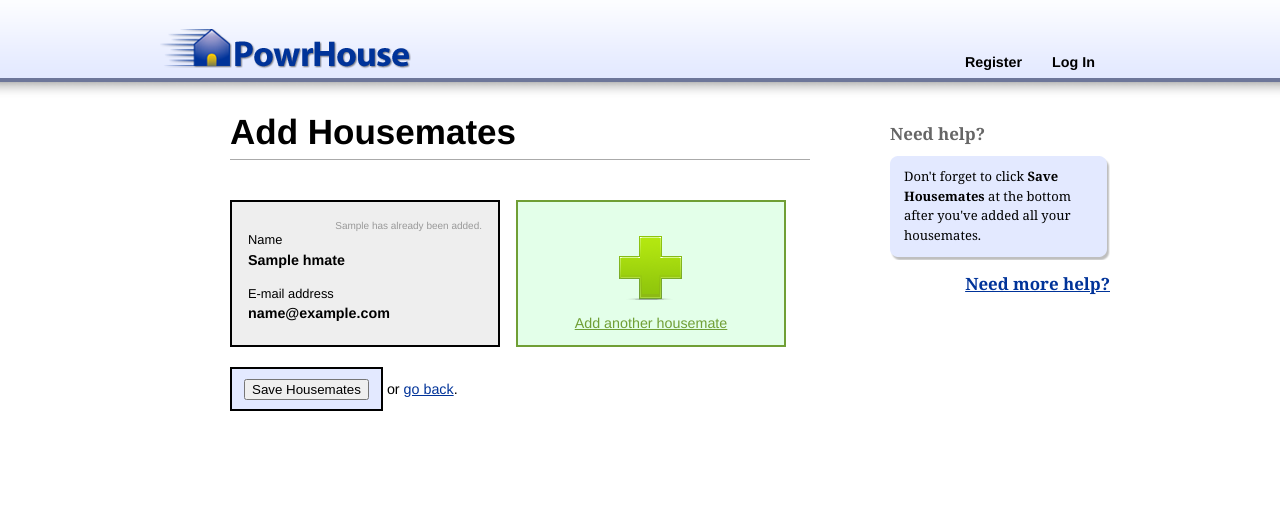
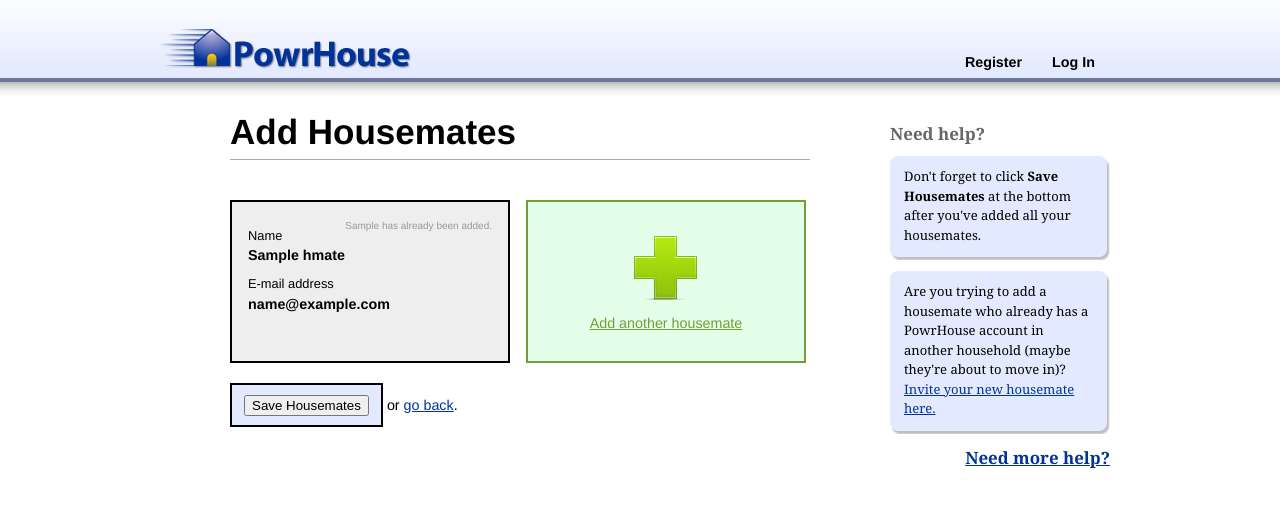
Before and after one commit to jakeboxer/powrhouse, a Django app: template hmates/templates/hmates/add.html in a window 1280 px wide. Shown: the top 507 px of the page. Run offline with Django 3.2, Linux system fonts and the light colour scheme; the template is opened without the code that fills it: most values are stand-ins (such as "Sample title", 1, 10 or a date in 2020).

Commit message:
Completed error messages and help bubbles on Add Housemates form

```diff
--- a/hmates/templates/hmates/add.html
+++ b/hmates/templates/hmates/add.html
@@ -30,12 +30,21 @@
 		{% for form in fset.forms %}
 			<div class="elem form" id="hmate_add_form_{{ forloop.counter0 }}">
 				<p class="identifier"><a href="#" remove="{{ forloop.counter0 }}">Remove</a></p>
-
 				<dl>
-					<dt>Name</dt>
-					<dd class="name"><span class="first_name">{{ form.first_name }}</span><span class="last_name">{{ form.last_name }}</span>{{ form.first_name.errors }}{{ form.last_name.errors }}</dd>
-					<dt>E-mail address</dt>
-					<dd class="email">{{ form.email }}{{ form.email.errors }}</dd>
+					<dt>
+						Name
+						{% if form.first_name.errors or form.last_name.errors %}
+						<ul class="errorlist">
+							<li>First and last name required.</li>
+						</ul>
+						{% endif %}
+					</dt>
+					<dd class="name"><span class="first_name">{{ form.first_name }}</span><span class="last_name">{{ form.last_name }}</span></dd>
+					<dt>
+						E-mail address
+						{{ form.email.errors }}
+					</dt>
+					<dd class="email">{{ form.email }}</dd>
 				</dl>
 			</div>
 		{% endfor %}
@@ -57,4 +66,8 @@
 	<div class="bubble">
 		<p>Don't forget to click <strong>Save Housemates</strong> at the bottom after you've added all your housemates.</p>
 	</div>
+
+	<div class="bubble">
+		<p>Are you trying to add a housemate who already has a PowrHouse account in another household (maybe they're about to move in)? <a href="{% url invite_search %}">Invite your new housemate here.</a></p>
+	</div>
 {% endblock %}
--- a/media/css/base.css
+++ b/media/css/base.css
@@ -216,27 +216,31 @@ p.add_after_list {
 
 /* Add housemates begin */
 #hmate_add_form .elem {
-    width: 234px;
-    height: 111px;
+    width: 244px;
+    height: 127px;
     border: 2px solid #000;
     float: left;
-    margin-right: 16px;
     margin-bottom: 16px;
     padding: 16px;
+}
+
+#hmate_add_form .alt {
+    margin-right: 16px;
 }
 
 #hmate_add_form .add {
     background-color: #e3ffe9;
     border-color: #709f35;
     padding: 0;
-    width: 266px;
-    height: 143px;
+    width: 276px;
+    height: 159px;
     margin-bottom: 32px;
+    margin-right: 0;
 }
 
 #hmate_add_form .add a {
     display: block;
-    width: 266px;
+    width: 276px;
     background: transparent url(../img/plus_64.png) 50% 50% no-repeat;
     text-align: center;
     color: #709f35;
@@ -259,8 +263,8 @@ p.add_after_list {
 }
 
 #hmate_add_form dt {
-    margin-top: 1em;
     font-size: 90%;
+    margin-top: 8px;
 }
 
 #hmate_add_form dd input {
@@ -284,4 +288,16 @@ p.add_after_list {
 #hmate_add_form .first_name {
     margin-right: 3px;
 }
+
+#hmate_add_form .elem .errorlist {
+    font-size: 80%;
+    list-style: none;
+    margin-bottom: 0;
+}
+
+#hmate_add_form .elem .errorlist li {
+    margin: 0;
+    color: #900;
+}
+
 /* Add housemates end */
--- a/media/js/base.js
+++ b/media/js/base.js
@@ -3,9 +3,11 @@ var nextToShow = 0;
 $(document).ready(function(){
     setupHelpBubbles();
     checkIntervalField();
+    setAlternatingHmateForms();
     hideHmateForms();
 
     showNextHmateForm(true);
+
 
     // set events
     $("#id_interval").change(function(){
@@ -72,9 +74,9 @@ function showNextHmateForm (noAnim) {
     if(noAnim === undefined || !noAnim){
         $("#hmate_add_form_" + nextToShow).animate({
             backgroundColor: "#0f0"
-        }, 500, "linear").animate({
+        }, 250, "linear").animate({
             backgroundColor: "#fff"
-        }, 500, "linear");
+        }, 250, "linear", function(){setAlternatingHmateForms();});
     }
 
     nextToShow++;
@@ -84,5 +86,17 @@ function removeHmateForm (formId) {
     // remove the specified form
     $("#hmate_add_form_" + formId).animate({
         backgroundColor: "#f00"
-    }, 250, "linear", function(){$(this).remove()});
+    }, 250, "linear", function(){
+        $(this).remove();
+        setAlternatingHmateForms();
+    });
 }
+
+function setAlternatingHmateForms () {
+    $("#hmate_add_form .elem").each(function(i){
+        $(this).removeClass("alt");
+        if(i % 2 == 0){
+            $(this).addClass("alt");
+        }
+    });
+}
```
Also changed, not shown: hmates/forms.py (+7 -5 lines).
